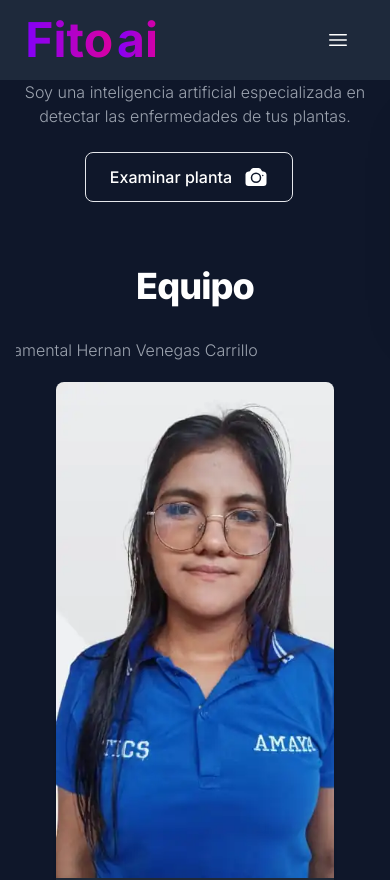
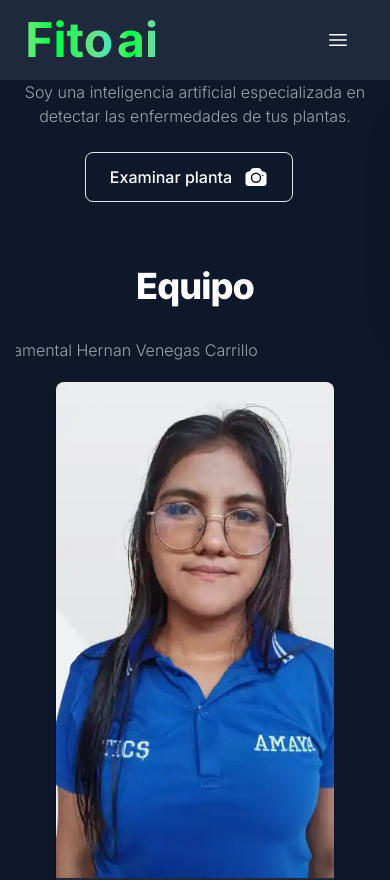
Before and after one commit to edwar/fitoai, a Next.js app: page / in a window 390 px wide. Shown: the top 880 px of the page. Built offline with nearby package versions, Linux system fonts and the light colour scheme.

Commit message:
grandiente y responsive

```diff
--- a/package.json
+++ b/package.json
@@ -18,6 +18,7 @@
     "ai": "^2.2.35",
     "cloudinary": "^2.1.0",
     "flowbite": "^2.5.1",
+    "gsap": "^3.12.5",
     "next": "14.2.3",
     "nodemailer": "^6.9.13",
     "openai": "^4.28.0",
--- a/src/app/Components/estilos/style.css
+++ b/src/app/Components/estilos/style.css
@@ -2,15 +2,28 @@
 
 /* Definimos la animación del texto con colores de gradiente */
 @keyframes gradientText {
-    0% { background-position: 0% 50%; }
-    50% { background-position: 100% 50%; }
-    100% { background-position: 0% 50%; }
-  }
+  0% { background-position: 0% 50%; }
+  25% { background-position: 25% 50%; }
+  50% { background-position: 50% 75%; }
+  75% { background-position: 75% 100%; }
+  100% { background-position: 100% 75%; }
+}
+.text-gradient {
+  font-size: 3rem;
+  font-weight: bold;
+  background: linear-gradient(270deg, #00FF6A, #00D4FF, #00FFB2, #00F5FF, #00CFFF, #00FF44, #00FF00, #17f517);
+  background-clip: text;
+  -webkit-background-clip: text;
+  color: transparent;
+  background-size: 400% 400%;
+  animation: gradientText 15s ease-in-out infinite;
+  position: relative; /* Ensure the pseudo-element is positioned relative to this element */
+}
 
   .text-gradient {
     font-size: 3rem; /* Tamaño del texto */
     font-weight: bold; /* Peso de la fuente */
-    background: linear-gradient(270deg, #ff007a, #7d00ff, #00d2ff); /* Gradiente de colores */
+    background: linear-gradient(270deg, #84ffb7, #00D4FF, #00FFB2, #00F5FF, #6edf8a, #00FF44, #86e686, #8ffdeb);
     background-clip: text;
     -webkit-background-clip: text;
     color: transparent; /* Hacemos el color del texto transparente para que se vea el gradiente */
@@ -48,4 +61,5 @@
   100% {
     transform: translateY(0);
   }
+
 }
--- a/src/app/page.tsx
+++ b/src/app/page.tsx
@@ -86,13 +86,17 @@ export default function Home() {
        {isLoading && (
   <>
     <Loading />
-            <p className='text-white text-3xl absolute inset-0 overflow-hidden flex items-center justify-center z-50 top-72'>
+    <div className='text-white text-2xl sm:text-xl md:text-2xl lg:text-3xl xl:text-4xl px-4 text-center absolute inset-0 flex flex-col items-center justify-center z-50 top-72'>
       <span className="wave-container">
-                {splitText('Enviando tu mensaje, esto podría tardar unos momentos...')}
+        {splitText('Enviando tu mensaje')}
       </span>
-            </p>
+      <span className="wave-container mt-4"> {/* Ajuste de margen superior */}
+        {splitText('Esto podría tardar unos momentos...')}
+      </span>
+    </div>
   </>
 )}
+
 
         {!isLoading && (
           <>
```
Also changed, not shown: 1 other file (tests, documents, lock files or other folders). Lines whose indentation alone changed are shown as unchanged.
